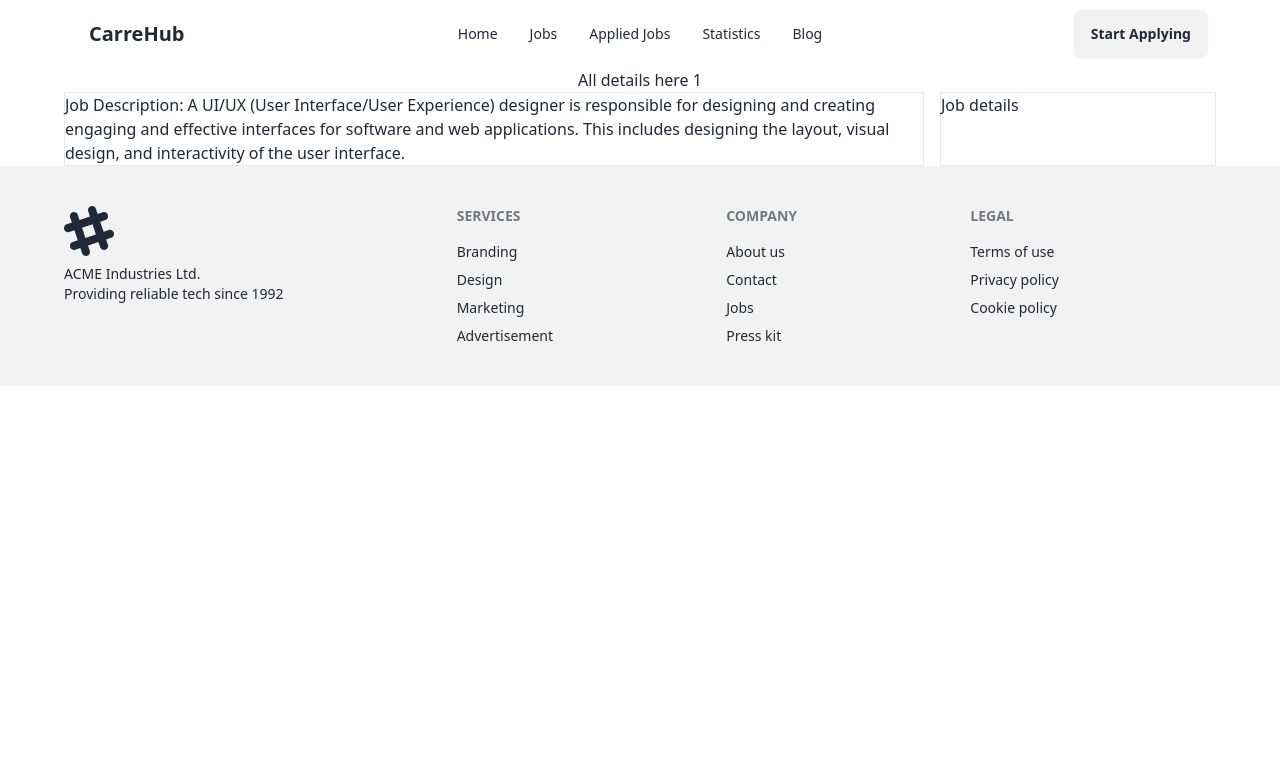
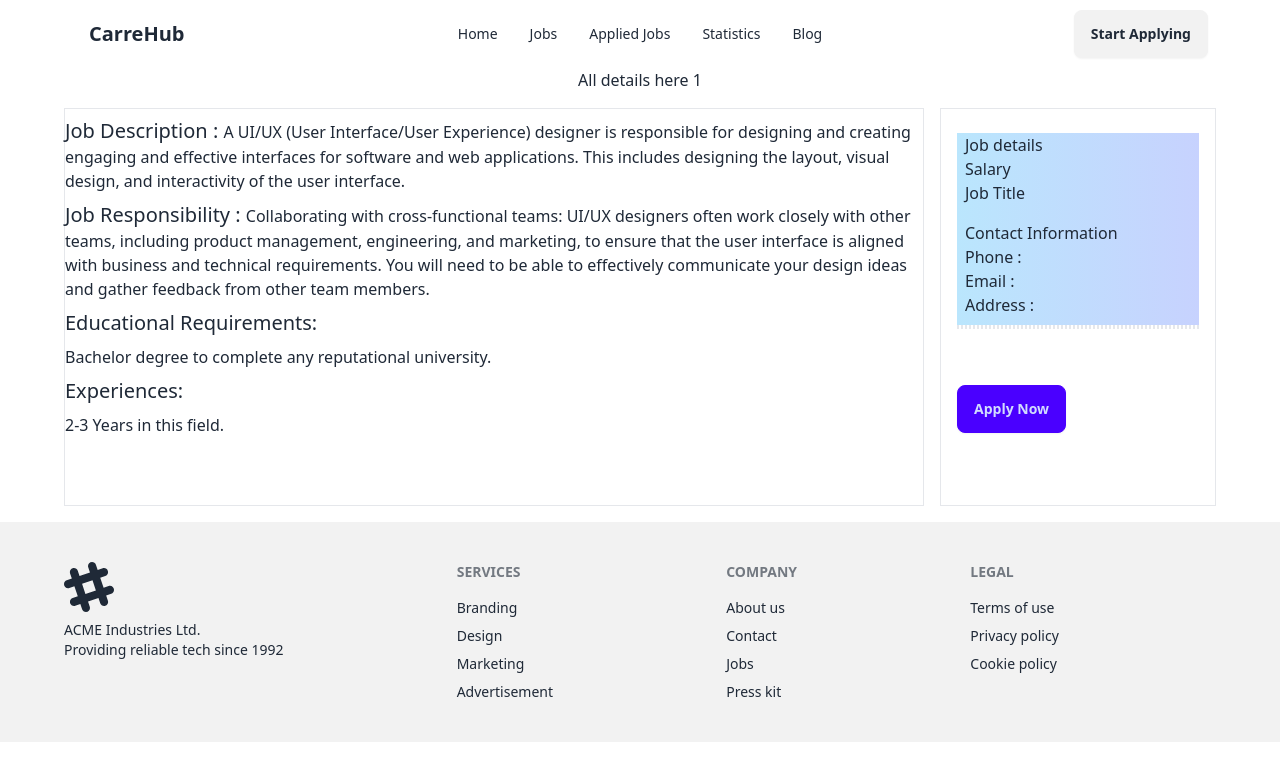
Before and after one commit to Shariful4447/Career-Hub-Project-With-React-tailwind-DaisyUi, a React (Vite) app: page /job/1 in a window 1280 px wide. Shown: the top 780 px of the page. Built offline with nearby package versions, Linux system fonts and the light colour scheme.

Commit message:
job details page design done

```diff
--- a/src/Components/JobDetails/JobDetails.jsx
+++ b/src/Components/JobDetails/JobDetails.jsx
@@ -12,12 +12,37 @@ const JobDetails = () => {
         <div>
             <h2 className="text-center">All details here {id}</h2>
 
-            <div className="grid gap-4 md:grid-cols-4">
+            <div className="grid gap-4 md:grid-cols-4 my-4">
                 <div className="job-details border md:col-span-3">
-                    <h2>Job Description: A UI/UX (User Interface/User Experience) designer is responsible for designing and creating engaging and effective interfaces for software and web applications. This includes designing the layout, visual design, and interactivity of the user interface.</h2>
+                    <h2 className="my-2"><span className="text-xl">Job Description : </span>A UI/UX (User Interface/User Experience) designer is responsible for designing and creating engaging and effective interfaces for software and web applications. This includes designing the layout, visual design, and interactivity of the user interface.</h2>
+                    <h2 className="my-2"><span className="text-xl">Job Responsibility : </span>Collaborating with cross-functional teams: UI/UX designers often work closely with other teams, including product management, engineering, and marketing, to ensure that the user interface is aligned with business and technical requirements. You will need to be able to effectively communicate your design ideas and gather feedback from other team members.</h2>
+                    <h2 className="text-xl my-2">Educational Requirements:</h2>
+                    <p>Bachelor degree to complete any reputational university.</p>
+                    <h2 className="text-xl my-2">Experiences:</h2>
+                    <p>2-3 Years in this field.</p>
+
                 </div>
-                <div className="apply-job border">
-                    <h2>Job details</h2>
+                <div className="apply-job border p-4">
+                    <div className="bg-gradient-to-r from-sky-200 to-indigo-200">
+
+
+                        <div className="m-2">
+                            <h2>Job details</h2>
+                            <h2>Salary</h2>
+                            <h2>Job Title </h2>
+                        </div>
+                        <div className="p-2">
+                            <h2>Contact Information</h2>
+                            <h2>Phone : </h2>
+                            <h2>Email :</h2>
+                            <h2>Address :</h2>
+                        </div>
+                    </div>
+                    <div  className="border-dotted border-2"></div>
+                    <div>
+                        <button className="btn btn-primary my-14">Apply Now</button>
+                    </div>
+
                 </div>
             </div>
 
```
